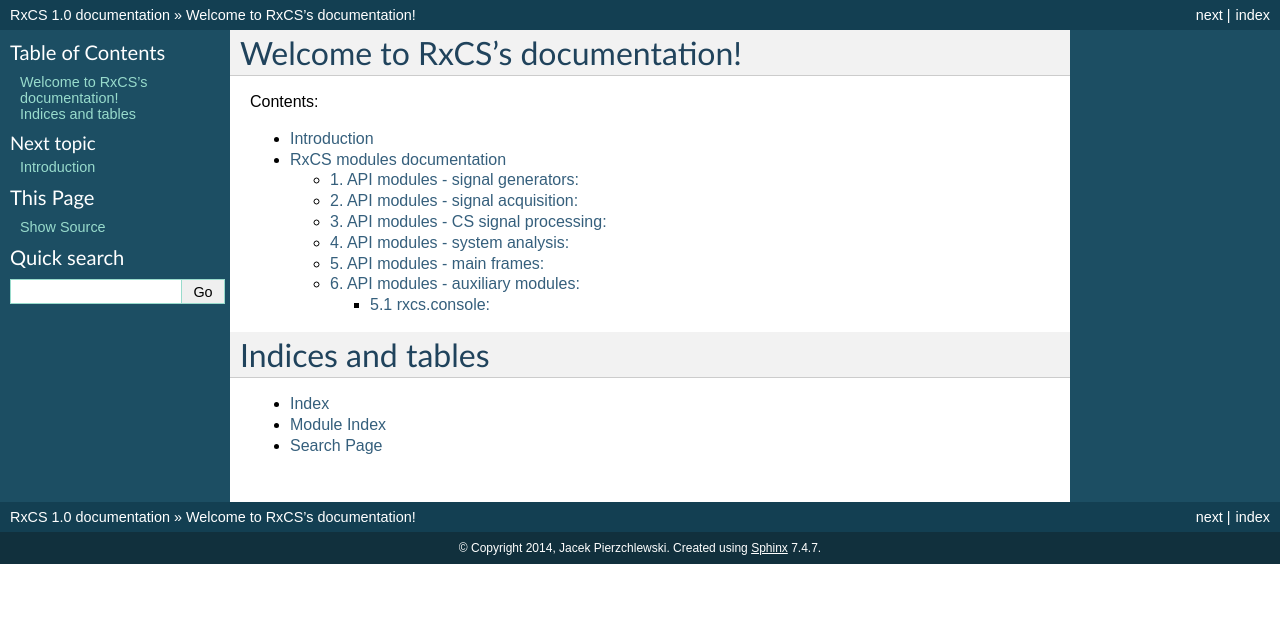
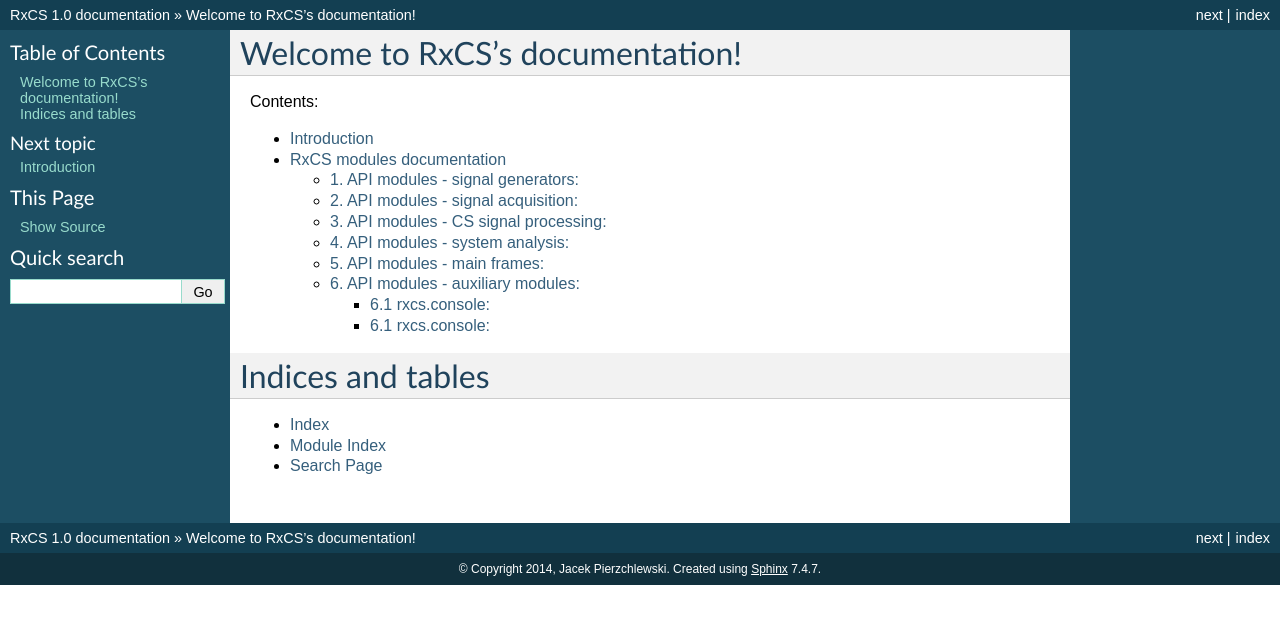
Before and after one commit to JacekPierzchlewski/RxCS, a Sphinx documentation site: the page built from doc/index.rst, in a window 1280 px wide. Shown: the top 624 px of the page. Built offline with Sphinx 7.4.7, drawn with Linux system fonts in a browser that asks for light colours; pages that are not in the unit, such as notebooks, are missing from menus.

Commit message:
Subchapter numeration fixed in modules.rst

```diff
--- a/doc/modules.rst
+++ b/doc/modules.rst
@@ -45,7 +45,10 @@
 6. API modules - auxiliary modules:
 ~~~~~~~~~~~~~~~~~~~~~~~~~~~~~~~~~~~
 
-5.1 rxcs.console:
+6.1 rxcs.console:
+------------------------
+
+6.1 rxcs.console:
 ------------------------
 
 
```
